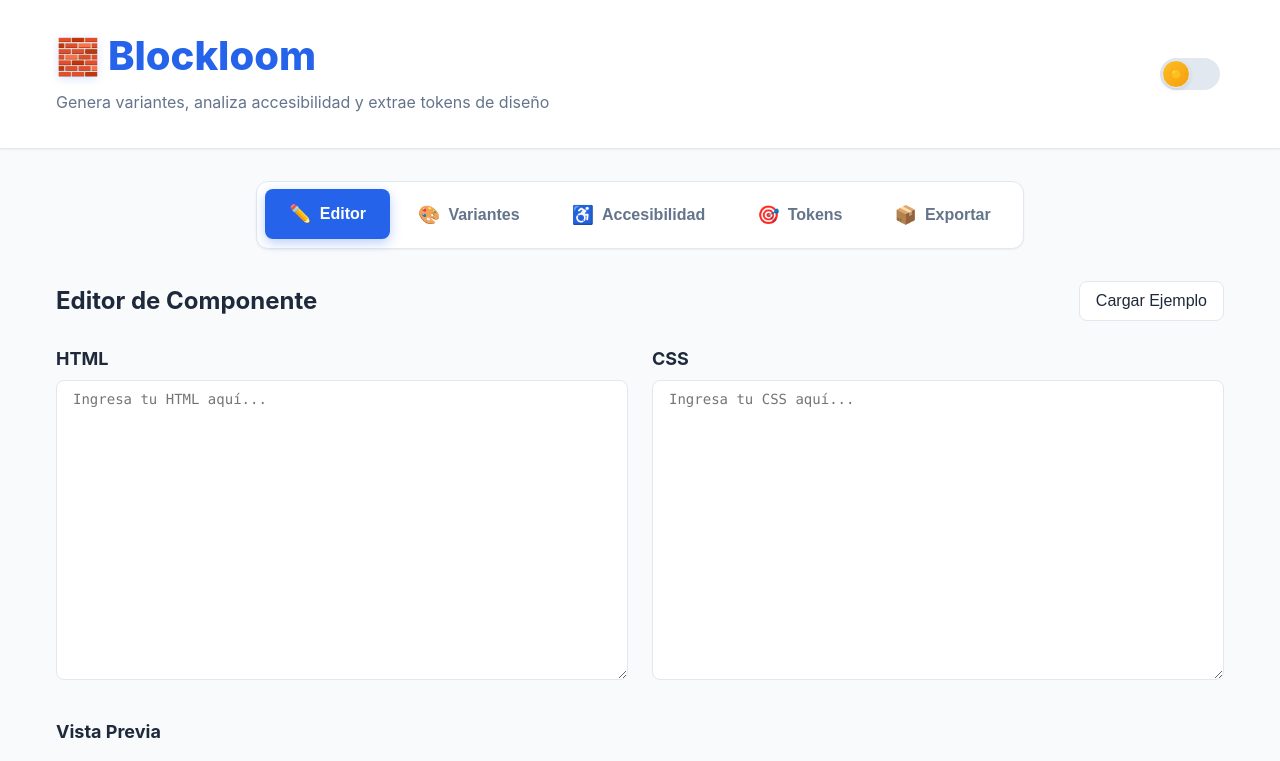
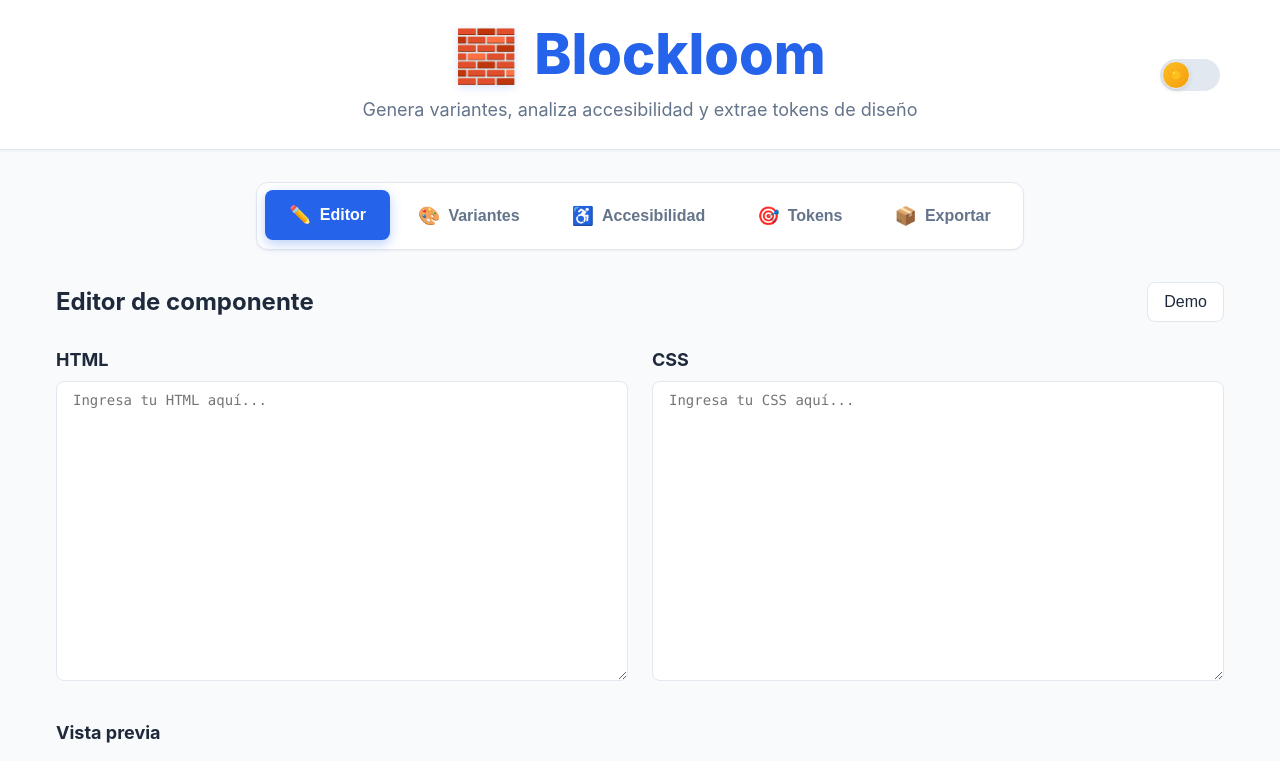
Before and after one commit to CALR0/Blockloom-app, a Svelte app: page / in a window 1280 px wide. Shown: the top 761 px of the page. Built offline with nearby package versions, Linux system fonts and the light colour scheme.

Commit message:
Update header and texts in sections

```diff
--- a/src/components/editor/ComponentEditor.svelte
+++ b/src/components/editor/ComponentEditor.svelte
@@ -23,9 +23,9 @@
 
 <div class="editor-container">
   <div class="editor-header">
-    <h2>Editor de Componente</h2>
+    <h2>Editor de componente</h2>
     <button class="btn btn-secondary" onclick={loadExample}>
-      Cargar Ejemplo
+      Demo
     </button>
   </div>
 
@@ -52,7 +52,7 @@
   </div>
 
   <div class="preview-section">
-    <h3>Vista Previa</h3>
+    <h3>Vista previa</h3>
     <div class="preview-container">
       <div class="preview-frame">
         <style>
--- a/src/components/export/ExportPanel.svelte
+++ b/src/components/export/ExportPanel.svelte
@@ -43,8 +43,8 @@
 
 <div class="export-container">
   <div class="export-header">
-    <h2>Exportar Componente</h2>
-    <p class="text-muted">Descarga tu componente con todas sus variantes y tokens</p>
+    <h2>Exportar componente</h2>
+    <p class="text-muted">Descarga tu componente con todas sus variantes y tokens.</p>
   </div>
 
   <div class="export-grid">
--- a/src/components/layout/Header.svelte
+++ b/src/components/layout/Header.svelte
@@ -35,47 +35,56 @@
   .header {
     background: var(--color-surface);
     border-bottom: 1px solid var(--color-border);
-    padding: var(--spacing-xl) 0;
+    padding: var(--spacing-lg) 0;
     box-shadow: var(--shadow-sm);
   }
 
   .header-content {
     display: flex;
-    justify-content: space-between;
+    justify-content: center;
     align-items: center;
     gap: var(--spacing-lg);
+    position: relative;
   }
 
   .logo {
+    text-align: center;
     flex: 1;
   }
 
   .logo h1 {
     margin: 0;
-    font-size: 2.5rem;
+    font-size: 3.5rem;
     font-weight: 800;
     color: var(--color-primary);
     display: flex;
     align-items: center;
-    gap: var(--spacing-sm);
-    line-height: 1.2;
+    justify-content: center;
+    gap: var(--spacing-md);
+    line-height: 1.1;
   }
 
   .logo-icon {
-    font-size: 2.2rem;
+    font-size: 3.2rem;
     filter: drop-shadow(0 2px 4px rgba(37, 99, 235, 0.2));
   }
 
   .logo p {
     margin: var(--spacing-sm) 0 0 0;
     color: var(--color-text-muted);
-    font-size: var(--font-size-base);
+    font-size: var(--font-size-lg);
     font-weight: 400;
     line-height: var(--line-height-relaxed);
-    max-width: 500px;
+    max-width: 600px;
+    margin-left: auto;
+    margin-right: auto;
   }
 
   .header-actions {
+    position: absolute;
+    right: 0;
+    top: 50%;
+    transform: translateY(-50%);
     display: flex;
     align-items: center;
   }
@@ -156,7 +165,7 @@
 
   @media (max-width: 768px) {
     .header {
-      padding: var(--spacing-lg) 0;
+      padding: var(--spacing-md) 0;
     }
 
     .header-content {
@@ -165,9 +174,32 @@
       gap: var(--spacing-md);
     }
 
+    .header-actions {
+      position: static;
+      transform: none;
+    }
+
+    .logo h1 {
+      font-size: 2.5rem;
+      justify-content: center;
+    }
+
+    .logo-icon {
+      font-size: 2.2rem;
+    }
+
+    .logo p {
+      font-size: var(--font-size-base);
+    }
+  }
+
+  @media (max-width: 480px) {
+    .header {
+      padding: var(--spacing-sm) 0;
+    }
+
     .logo h1 {
       font-size: 2rem;
-      justify-content: center;
     }
 
     .logo-icon {
@@ -178,14 +210,4 @@
       font-size: var(--font-size-sm);
     }
   }
-
-  @media (max-width: 480px) {
-    .logo h1 {
-      font-size: 1.75rem;
-    }
-
-    .logo-icon {
-      font-size: 1.6rem;
-    }
-  }
 </style>
--- a/src/components/variants/VariantGenerator.svelte
+++ b/src/components/variants/VariantGenerator.svelte
@@ -10,8 +10,8 @@
 
 <div class="variants-container">
   <div class="variants-header">
-    <h2>Variantes Generadas</h2>
-    <p class="text-muted">Visualiza todas las variantes de tu componente automáticamente generadas</p>
+    <h2>Variantes generadas</h2>
+    <p class="text-muted">Visualiza todas las variantes de tu componente automáticamente generadas.</p>
   </div>
 
   {#if $variantStore.length === 0}
```
